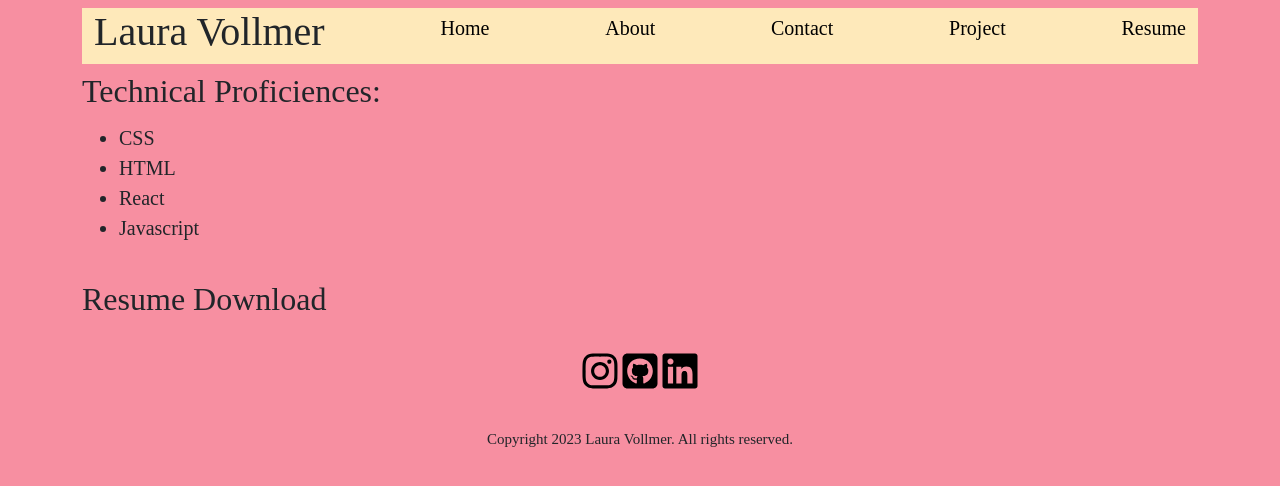
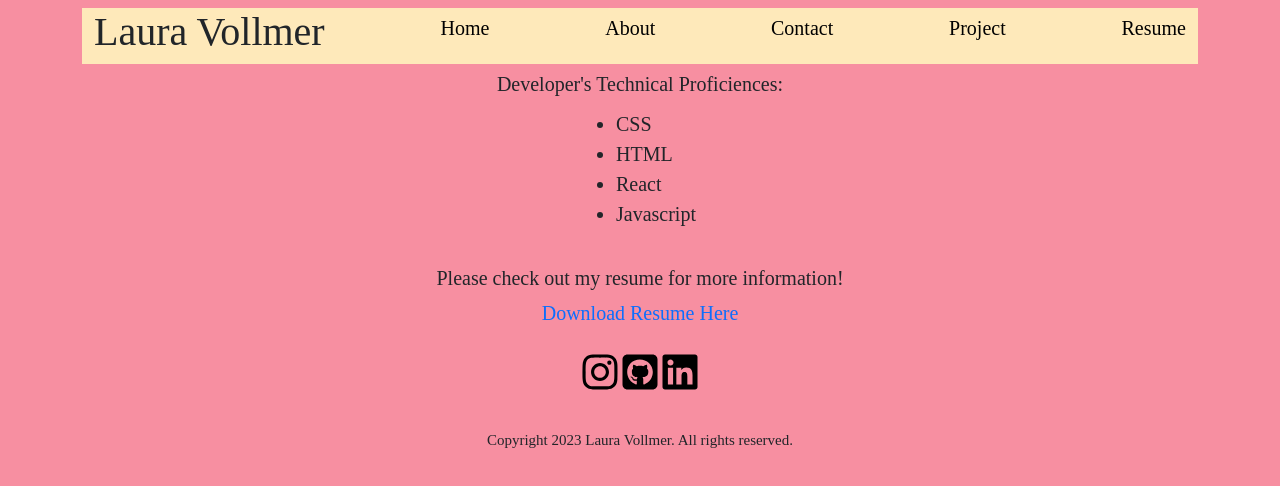
Before and after one commit to lavollmer/react-personal-website, a React (Vite) app: page /resume in a window 1280 px wide. Shown: the top 486 px of the page. Built offline with nearby package versions, Linux system fonts and the light colour scheme.

Commit message:
added input field blur

```diff
--- a/src/assets/css/resume.css
+++ b/src/assets/css/resume.css
@@ -1,15 +1,33 @@
 .technical {
   display: flex;
     flex-direction: column;
-    justify-content: left;
-    align-items: left;
-    font-size: 20px;
+    justify-content: center;
+    align-items: center;
+    font-size: 30px;
 }
 
 p{
     display: flex;
       flex-direction:row-reverse;
-      justify-content: left;
-      align-items: left;
+      justify-content: center;
+      align-items: center;
       font-size: 20px;
 }
+
+.resume {
+      display: flex;
+        flex-direction: row-reverse;
+        justify-content: center;
+        align-items: center;
+        font-size: 20px;
+        text-decoration: none;
+}
+
+h2 {
+        display: flex;
+          flex-direction: row-reverse;
+          justify-content: center;
+          align-items: center;
+          font-size: 20px;
+          text-decoration: none;
+}
--- /dev/null
+++ b/src/components/Alert.jsx
@@ -0,0 +1,26 @@
+import { useState } from "react";
+import Alert from "react-bootstrap/Alert";
+import Button from "react-bootstrap/Button";
+
+function AlertDismissible() {
+  const [show, setShow] = useState(true);
+
+  return (
+    <>
+      <Alert show={show} variant="success">
+        <Alert.Heading>Alert!</Alert.Heading>
+        <p>Please finish filling out the form. Thank you!</p>
+        <hr />
+        <div className="d-flex justify-content-end">
+          <Button onClick={() => setShow(false)} variant="outline-success">
+            Close me
+          </Button>
+        </div>
+      </Alert>
+
+      {!show && <Button onClick={() => setShow(true)}>Show Alert</Button>}
+    </>
+  );
+}
+
+export default AlertDismissible;
--- a/src/components/Contact.jsx
+++ b/src/components/Contact.jsx
@@ -1,4 +1,6 @@
 import "../assets/css/contact.css";
+import Alert from "./Alert";
+import React from "react";
 
 export default function Contact(props) {
   // function handleInputChange(e) {
@@ -20,6 +22,11 @@ export default function Contact(props) {
     });
   }
 
+  //alerts user to fill out form when input field is out of focus
+  const handleBlur = (e) => {
+    window.alert("Please finish filling out the form! Thank you!");
+  };
+
   return (
     <>
       <div className="contact-me-form">
@@ -35,6 +42,7 @@ export default function Contact(props) {
             <input
               type="text"
               name="name"
+              onBlur={handleBlur}
               value={props.contactData.name}
               onChange={handleInputChange}
             />
@@ -42,12 +50,14 @@ export default function Contact(props) {
             <input
               type="text"
               name="email"
+              onBlur={handleBlur}
               value={props.contactData.email}
               onChange={handleInputChange}
             />
             <p>Please enter your question {props.contactData.name}:</p>
             <textarea
               name="info"
+              onBlur={handleBlur}
               value={props.contactData.info}
               onChange={handleInputChange}
             />
--- a/src/components/Resume.jsx
+++ b/src/components/Resume.jsx
@@ -4,7 +4,7 @@ export default function Resume() {
   return (
     <>
       <div className="technical">
-        <h2>Technical Proficiences:</h2>
+        <h2>Developer's Technical Proficiences:</h2>
         <p>
           <ul>
             <li>CSS</li>
@@ -14,7 +14,10 @@ export default function Resume() {
           </ul>
         </p>
       </div>
-      <h2>Resume Download</h2>
+      <h2>Please check out my resume for more information!</h2>
+      <a href="/documents/resume.pdf" download="resume.pdf" className="resume">
+        Download Resume Here
+      </a>
     </>
   );
 }
```
Also changed, not shown: 2 other files (tests, documents, lock files or other folders).
